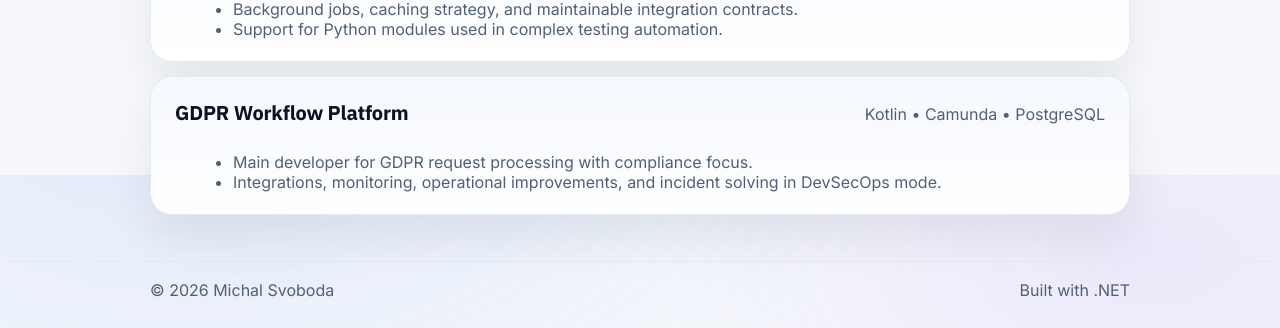
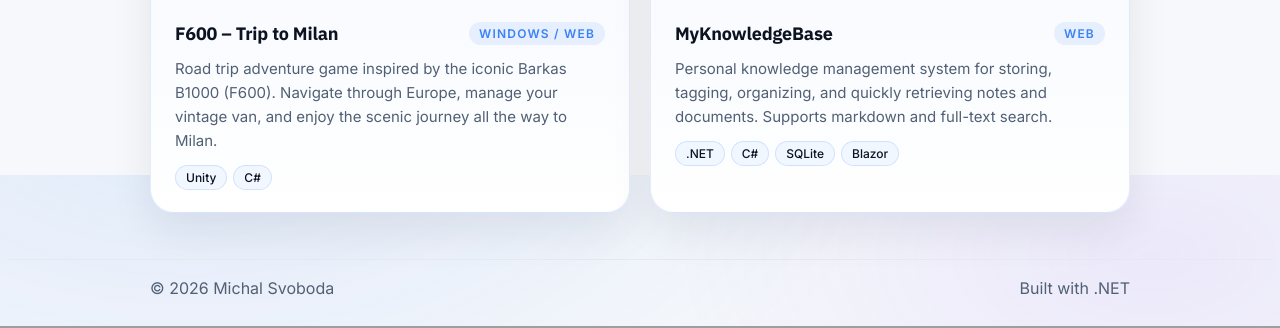
Before and after one commit to msvoboda/MichalSvoboda.WebAi, an ASP.NET Core app: page /projekty in a window 1280 px wide. Shown: the part 625-953 px from the top of the page. Run offline with ASP.NET Core 8, Linux system fonts and the light colour scheme.

Commit message:
Add personal projects section driven by JSON data file
Agent-Logs-Url: https://github.com/msvoboda/MichalSvoboda.WebAi/sessions/a266e53d-9fcc-42d5-b1d4-3e5ecf16875b

Co-authored-by: msvoboda <1110116+msvoboda@users.noreply.github.com>

```diff
--- a/MichalSvoboda.Web/Pages/Projekty.cshtml
+++ b/MichalSvoboda.Web/Pages/Projekty.cshtml
@@ -1,53 +1,73 @@
 @page "/projekty"
+@model MichalSvoboda.Web.Pages.ProjektyModel
 @{
     ViewData["Title"] = "Projekty";
 }
 
 <section class="projects-hero">
   <div>
-    <div class="badge">Projekty</div>
-    <h1>Engineering work presented as a dedicated showcase.</h1>
+    <div class="badge">Osobní projekty</div>
+    <h1>Projekty mimo práci – hry, nástroje a nápady.</h1>
     <p class="lead">
-      Tohle je samostatná stránka pro project portfolio, ne jen další sekce na homepage.
+      Věci, které vznikly z nadšení, experimentování nebo potřeby. Od her po užitečné nástroje.
     </p>
   </div>
 </section>
 
 <section class="section">
-  <div class="stack">
-    <article class="work spotlight">
-      <div class="workhead">
-        <h2>Internal AI Team</h2>
-        <div class="muted">Python • Azure AI • LLMs</div>
-      </div>
-      <ul>
-        <li>Enhanced chatbot capabilities with advanced reasoning.</li>
-        <li>Document analysis and information extraction from structured and unstructured sources.</li>
-        <li>End-to-end AI solutions in Azure including orchestration, monitoring, and lifecycle design.</li>
-      </ul>
+  @if (Model.Projects.Count == 0)
+  {
+    <article class="spotlight">
+      <h2>Zatím žádné projekty</h2>
+      <p class="muted">Přidej projekty do souboru <code>wwwroot/data/projects.json</code>.</p>
     </article>
-
-    <article class="work spotlight">
-      <div class="workhead">
-        <h2>Public Sector API Modernisation</h2>
-        <div class="muted">Java 17 • REST • Security • Caching</div>
-      </div>
-      <ul>
-        <li>Modern REST API implementation with strong security and operational reliability.</li>
-        <li>Background jobs, caching strategy, and maintainable integration contracts.</li>
-        <li>Support for Python modules used in complex testing automation.</li>
-      </ul>
-    </article>
-
-    <article class="work spotlight">
-      <div class="workhead">
-        <h2>GDPR Workflow Platform</h2>
-        <div class="muted">Kotlin • Camunda • PostgreSQL</div>
-      </div>
-      <ul>
-        <li>Main developer for GDPR request processing with compliance focus.</li>
-        <li>Integrations, monitoring, operational improvements, and incident solving in DevSecOps mode.</li>
-      </ul>
-    </article>
-  </div>
+  }
+  else
+  {
+    <div class="personal-projects-grid">
+      @foreach (var project in Model.Projects)
+      {
+        <article class="project-card">
+          @if (!string.IsNullOrEmpty(project.Image))
+          {
+            <div class="project-image">
+              <img src="@project.Image" alt="@project.Name" loading="lazy" />
+            </div>
+          }
+          else
+          {
+            <div class="project-image project-image-placeholder">
+              <span>📦</span>
+            </div>
+          }
+          <div class="project-body">
+            <div class="project-header">
+              <h2>@project.Name</h2>
+              <span class="project-platform">@project.Platform</span>
+            </div>
+            <p class="project-description">@project.Description</p>
+            <div class="project-stack">
+              @foreach (var tech in project.TechStack)
+              {
+                <span class="chip">@tech</span>
+              }
+            </div>
+            @if (!string.IsNullOrEmpty(project.Url) || !string.IsNullOrEmpty(project.DownloadUrl))
+            {
+              <div class="project-links">
+                @if (!string.IsNullOrEmpty(project.Url))
+                {
+                  <a class="btn primary" href="@project.Url" target="_blank" rel="noreferrer">Zobrazit ↗</a>
+                }
+                @if (!string.IsNullOrEmpty(project.DownloadUrl))
+                {
+                  <a class="btn" href="@project.DownloadUrl" target="_blank" rel="noreferrer">Stáhnout ↓</a>
+                }
+              </div>
+            }
+          </div>
+        </article>
+      }
+    </div>
+  }
 </section>
--- /dev/null
+++ b/MichalSvoboda.Web/Pages/Projekty.cshtml.cs
@@ -0,0 +1,45 @@
+using System.Text.Json;
+using System.Text.Json.Serialization;
+using Microsoft.AspNetCore.Mvc.RazorPages;
+
+namespace MichalSvoboda.Web.Pages;
+
+public class ProjektyModel : PageModel
+{
+    private static readonly JsonSerializerOptions JsonOptions = new()
+    {
+        PropertyNameCaseInsensitive = true
+    };
+
+    private readonly IWebHostEnvironment _environment;
+
+    public ProjektyModel(IWebHostEnvironment environment)
+    {
+        _environment = environment;
+    }
+
+    public IReadOnlyList<ProjectItem> Projects { get; private set; } = [];
+
+    public void OnGet()
+    {
+        var dataPath = Path.Combine(_environment.WebRootPath, "data", "projects.json");
+
+        if (!System.IO.File.Exists(dataPath))
+        {
+            Projects = [];
+            return;
+        }
+
+        var json = System.IO.File.ReadAllText(dataPath);
+        Projects = JsonSerializer.Deserialize<List<ProjectItem>>(json, JsonOptions) ?? [];
+    }
+
+    public sealed record ProjectItem(
+        string Name,
+        string Description,
+        string Platform,
+        [property: JsonPropertyName("techStack")] IReadOnlyList<string> TechStack,
+        string? Image,
+        string? Url,
+        string? DownloadUrl);
+}
--- a/MichalSvoboda.Web/wwwroot/css/site.css
+++ b/MichalSvoboda.Web/wwwroot/css/site.css
@@ -563,11 +563,117 @@ h2{
   font: inherit;
 }
 
+/* --- Personal projects grid --- */
+
+.personal-projects-grid {
+  display: grid;
+  grid-template-columns: repeat(2, minmax(0, 1fr));
+  gap: 20px;
+}
+
+.project-card {
+  border-radius: 24px;
+  border: 1px solid rgba(59, 130, 246, .14);
+  background:
+    linear-gradient(180deg, rgba(240, 245, 255, .98), rgba(255, 255, 255, .98));
+  box-shadow: 0 18px 44px rgba(15, 23, 42, .08);
+  overflow: hidden;
+  display: flex;
+  flex-direction: column;
+}
+
+.project-image {
+  width: 100%;
+  aspect-ratio: 16 / 9;
+  overflow: hidden;
+  background: linear-gradient(135deg, rgba(59, 130, 246, .12), rgba(139, 92, 246, .10));
+  border-bottom: 1px solid rgba(59, 130, 246, .10);
+}
+
+.project-image img {
+  width: 100%;
+  height: 100%;
+  object-fit: cover;
+  display: block;
+}
+
+.project-image-placeholder {
+  display: flex;
+  align-items: center;
+  justify-content: center;
+  font-size: 48px;
+}
+
+.project-body {
+  padding: 22px 24px;
+  display: flex;
+  flex-direction: column;
+  gap: 12px;
+  flex: 1;
+}
+
+.project-header {
+  display: flex;
+  justify-content: space-between;
+  align-items: flex-start;
+  gap: 10px;
+  flex-wrap: wrap;
+}
+
+.project-header h2 {
+  margin: 0;
+  font-size: 18px;
+}
+
+.project-platform {
+  font-size: 12px;
+  font-weight: 600;
+  text-transform: uppercase;
+  letter-spacing: .10em;
+  color: var(--accent1);
+  background: rgba(59, 130, 246, .10);
+  padding: 4px 10px;
+  border-radius: 999px;
+  white-space: nowrap;
+}
+
+.project-description {
+  margin: 0;
+  color: var(--muted);
+  font-size: 15px;
+  line-height: 1.6;
+}
+
+.project-stack {
+  display: flex;
+  flex-wrap: wrap;
+  gap: 6px;
+}
+
+.project-stack .chip {
+  font-size: 12px;
+  font-weight: 500;
+  padding: 4px 10px;
+  border-radius: 999px;
+  border: 1px solid rgba(59, 130, 246, .18);
+  background: rgba(59, 130, 246, .06);
+  color: var(--text);
+}
+
+.project-links {
+  display: flex;
+  gap: 10px;
+  flex-wrap: wrap;
+  margin-top: auto;
+  padding-top: 4px;
+}
+
 @media (max-width: 860px){
   .journey-hero,
   .trip-layout,
   .family-grid,
-  .videos-grid {
+  .videos-grid,
+  .personal-projects-grid {
     grid-template-columns: 1fr;
   }
 
@@ -640,6 +746,26 @@ html[data-theme="dark"] .family-member.ema {
   background: linear-gradient(180deg, #141428, #0e0e1e);
 }
 
+html[data-theme="dark"] .project-card {
+  background: linear-gradient(180deg, #151f30, #0f1825);
+  border-color: rgba(59, 130, 246, .22);
+  box-shadow: 0 18px 44px rgba(0, 0, 0, .55);
+}
+
+html[data-theme="dark"] .project-image {
+  background: linear-gradient(135deg, rgba(59, 130, 246, .18), rgba(139, 92, 246, .14));
+  border-bottom-color: rgba(59, 130, 246, .16);
+}
+
+html[data-theme="dark"] .project-platform {
+  background: rgba(59, 130, 246, .18);
+}
+
+html[data-theme="dark"] .project-stack .chip {
+  border-color: rgba(59, 130, 246, .30);
+  background: rgba(59, 130, 246, .10);
+}
+
 html[data-theme="dark"] .videos-section {
   border-top-color: rgba(148,163,184,.45);
 }
--- /dev/null
+++ b/MichalSvoboda.Web/wwwroot/data/projects.json
@@ -0,0 +1,20 @@
+[
+  {
+    "name": "F600 – Trip to Milan",
+    "description": "Road trip adventure game inspired by the iconic Barkas B1000 (F600). Navigate through Europe, manage your vintage van, and enjoy the scenic journey all the way to Milan.",
+    "platform": "Windows / Web",
+    "techStack": ["Unity", "C#"],
+    "image": "/images/projects/f600.jpg",
+    "url": null,
+    "downloadUrl": null
+  },
+  {
+    "name": "MyKnowledgeBase",
+    "description": "Personal knowledge management system for storing, tagging, organizing, and quickly retrieving notes and documents. Supports markdown and full-text search.",
+    "platform": "Web",
+    "techStack": [".NET", "C#", "SQLite", "Blazor"],
+    "image": "/images/projects/myknowledgebase.jpg",
+    "url": null,
+    "downloadUrl": null
+  }
+]
```
